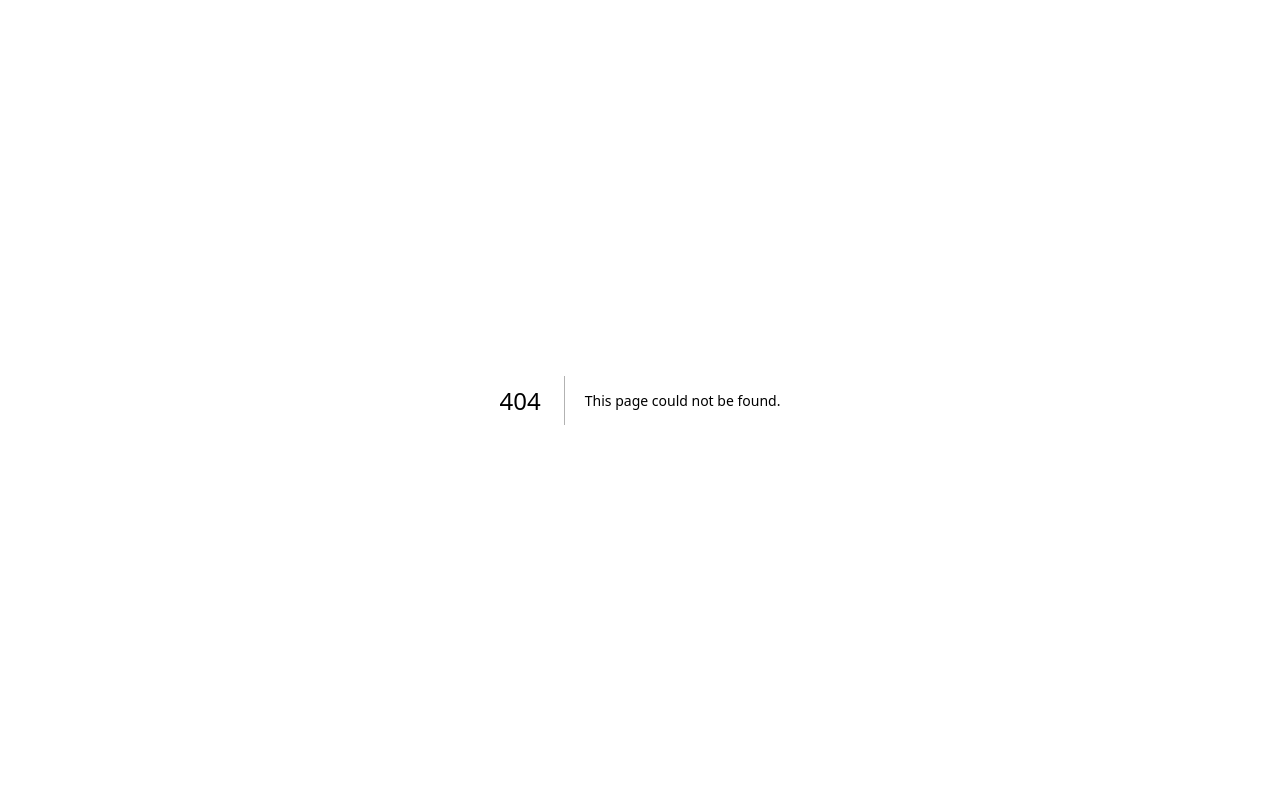
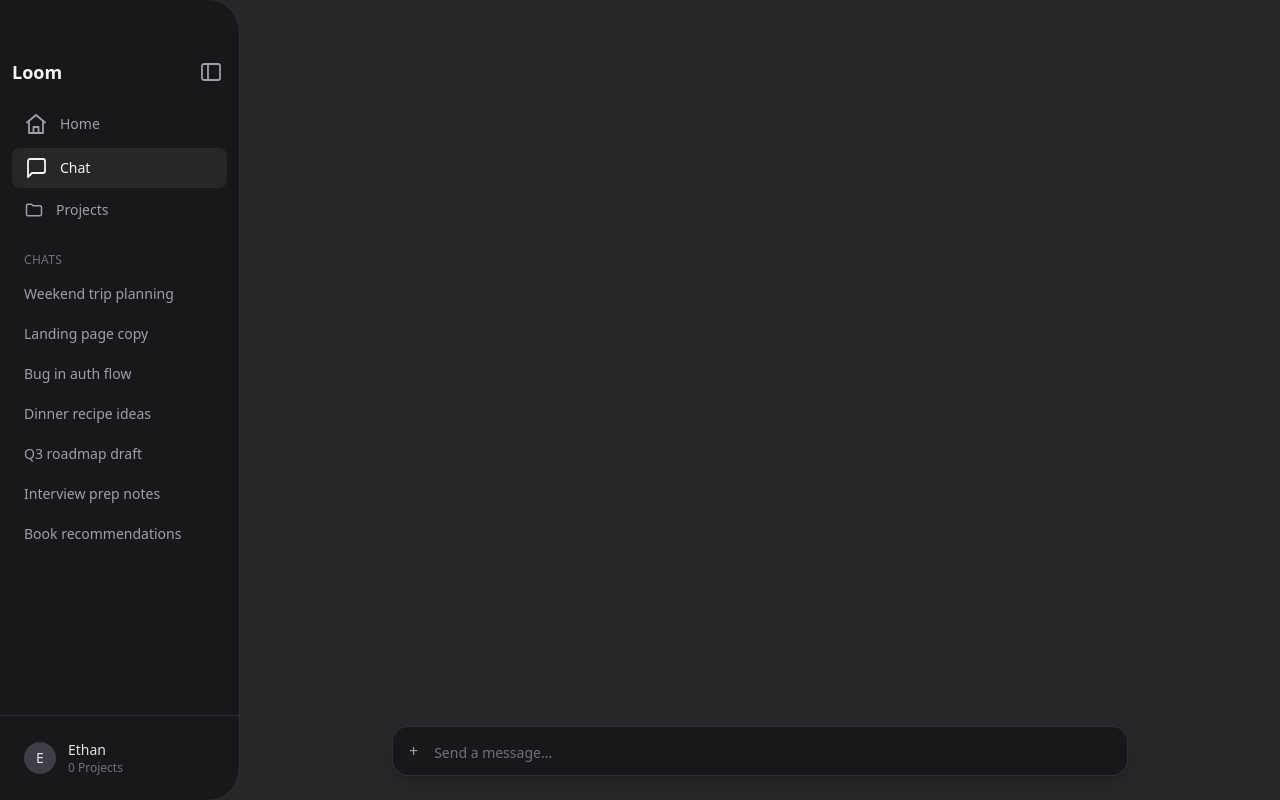
Before and after one commit to ethantiller/Loom, a Next.js app in the folder frontend/: page /chat in a window 1280 px wide. Before the commit this address had no page. Built offline with nearby package versions, Linux system fonts and the light colour scheme.

Commit message:
Make it look fancy 😛

```diff
--- a/frontend/main/main.js
+++ b/frontend/main/main.js
@@ -12,6 +12,9 @@ const createWindow = () => {
   const win = new BrowserWindow({
     width: 800,
     height: 600,
+    titleBarStyle: "hidden",
+    trafficLightPosition: { x: 16, y: 13 },
+    roundedCorners: true,
     webPreferences: {
       preload: path.join(__dirname, "preload.js"),
     },
--- /dev/null
+++ b/frontend/src/app/chat/page.tsx
@@ -0,0 +1,33 @@
+"use client";
+
+import { useState } from "react";
+
+import MessageComposer from "../components/MessageComposer";
+
+export default function ChatPage() {
+  const [messages, setMessages] = useState<string[]>([]);
+
+  function handleSendMessage(message: string): void {
+    setMessages((prevMessages) => [...prevMessages, message]);
+  }
+
+  return (
+    <div className="flex flex-1 flex-col overflow-hidden">
+      {/* Message history area. Content sticks to the bottom and grows upward. */}
+      <div className="flex flex-1 flex-col overflow-y-auto">
+        <div className="mx-auto mt-auto flex w-full max-w-3xl flex-col gap-3 px-4 py-6">
+          {messages.map((message, index) => (
+            <div
+              key={index}
+              className="self-end whitespace-pre-wrap rounded-2xl bg-zinc-700 px-4 py-2 text-sm text-zinc-100"
+            >
+              {message}
+            </div>
+          ))}
+        </div>
+      </div>
+
+      <MessageComposer onSendMessage={handleSendMessage} />
+    </div>
+  );
+}
--- /dev/null
+++ b/frontend/src/app/components/MessageComposer.tsx
@@ -0,0 +1,62 @@
+"use client";
+
+import { useLayoutEffect, useRef, useState, type KeyboardEvent } from "react";
+
+/** Upper bound (px) the textarea grows to before it starts scrolling internally. */
+const MAX_TEXTAREA_HEIGHT = 200;
+
+interface MessageComposerProps {
+  onSendMessage: (message: string) => void;
+}
+
+export default function MessageComposer({ onSendMessage }: MessageComposerProps) {
+  const [value, setValue] = useState<string>("");
+  const textareaRef = useRef<HTMLTextAreaElement>(null);
+
+  // Grow the textarea to fit its content, capped at MAX_TEXTAREA_HEIGHT.
+  useLayoutEffect(() => {
+    const textarea = textareaRef.current;
+    if (!textarea) {
+      return;
+    }
+    textarea.style.height = "auto";
+    textarea.style.height = `${Math.min(textarea.scrollHeight, MAX_TEXTAREA_HEIGHT)}px`;
+  }, [value]);
+
+  // Shift+Enter inserts a newline (the textarea default); a bare Enter sends.
+  function handleKeyDown(event: KeyboardEvent<HTMLTextAreaElement>): void {
+    if (event.key === "Enter" && !event.shiftKey) {
+      event.preventDefault();
+      handleSend();
+    }
+  }
+
+  function handleSend(): void {
+    const message = value.trim();
+    if (!message) {
+      return;
+    }
+    onSendMessage(message);
+    setValue("");
+  }
+
+  return (
+    <div className="mx-auto w-full max-w-3xl px-4 pb-6">
+      <div className="flex items-end gap-2 rounded-2xl border border-zinc-700/60 bg-zinc-900 px-4 py-3 shadow-lg focus-within:border-zinc-600">
+        <button className="cursor-pointer hover:scale-110 ease-in duration-100 rounded-full pr-2 text-zinc-400 transition-colors hover:bg-zinc-800/60 hover:text-zinc-200">
+          +
+        </button>
+        <textarea
+          ref={textareaRef}
+          value={value}
+          onChange={(event) => setValue(event.target.value)}
+          onKeyDown={handleKeyDown}
+          rows={1}
+          placeholder="Send a message..."
+          aria-label="Message"
+          className="max-h-[200px] flex-1 resize-none bg-transparent text-sm text-zinc-200 placeholder:text-zinc-500 focus:outline-none"
+        />
+      </div>
+    </div>
+  );
+}
--- /dev/null
+++ b/frontend/src/app/components/ProjectDropzone.tsx
@@ -0,0 +1,38 @@
+/**
+ * Presentational drop area for creating a project. Purely visual for now —
+ * no drag/drop or upload wiring is attached.
+ */
+
+const ProjectIcon = () => (
+  <svg viewBox="0 0 24 24" fill="none" stroke="currentColor" strokeWidth={1.8} strokeLinecap="round" strokeLinejoin="round" className="h-6 w-6">
+    <path d="M12 16V4" />
+    <path d="m6 10 6-6 6 6" />
+    <path d="M4 16v2a2 2 0 0 0 2 2h12a2 2 0 0 0 2-2v-2" />
+  </svg>
+);
+
+export default function ProjectDropzone() {
+  return (
+    <div className="flex w-[85%] max-w-3xl flex-col items-center gap-4 rounded-3xl border border-dashed border-zinc-600/70 bg-zinc-900/40 px-8 py-14 text-center">
+      <div className="flex h-12 w-12 items-center justify-center rounded-full bg-zinc-800 text-zinc-400">
+        <ProjectIcon />
+      </div>
+
+      <div className="space-y-1">
+        <p className="text-base font-medium text-zinc-200">
+          Create a new project
+        </p>
+        <p className="text-sm text-zinc-500">
+          Drag and drop files here, or use the button below to upload.
+        </p>
+      </div>
+
+      <button
+        type="button"
+        className="cursor-pointer rounded-full bg-zinc-100 px-5 py-2 text-sm font-medium text-zinc-900 transition-colors hover:bg-white"
+      >
+        Upload files
+      </button>
+    </div>
+  );
+}
--- a/frontend/src/app/components/Sidebar.tsx
+++ b/frontend/src/app/components/Sidebar.tsx
@@ -1,38 +1,58 @@
 "use client";
 
+import Image from "next/image";
+import Link from "next/link";
+import { usePathname } from "next/navigation";
 import { useState } from "react";
 
 type NavItem = {
   label: string;
+  href: string;
   icon: React.ReactNode;
 };
+
+const SidebarLogo = () => (
+  <svg viewBox="0 0 24 24" fill="none" stroke="currentColor" strokeWidth={1.8} strokeLinecap="round" strokeLinejoin="round" className="h-6 w-6">
+    <rect x="3" y="4" width="18" height="16" rx="2" />
+    <path d="M9 4v16" />
+  </svg>
+)
+
+const HomeLogo = () => (
+  <svg viewBox="0 0 24 24" fill="none" stroke="currentColor" strokeWidth={1.8} strokeLinecap="round" strokeLinejoin="round" className="h-6 w-6">
+    <path d="M3 10.5 12 3l9 7.5" />
+    <path d="M5 9.5V21h14V9.5" />
+    <path d="M9.5 21v-6h5v6" />
+  </svg>
+)
+
+const ChatLogo = () => (
+  <svg viewBox="0 0 24 24" fill="none" stroke="currentColor" strokeWidth={1.8} strokeLinecap="round" strokeLinejoin="round" className="h-6 w-6">
+    <path d="M21 15a2 2 0 0 1-2 2H8l-4 4V5a2 2 0 0 1 2-2h13a2 2 0 0 1 2 2z" />
+  </svg>
+)
+
+const ProjectLogo = () => (
+  <svg viewBox="0 0 24 24" fill="none" stroke="currentColor" strokeWidth={1.8} strokeLinecap="round" strokeLinejoin="round" className="h-5 w-5">
+    <path d="M3 7a2 2 0 0 1 2-2h4l2 2h8a2 2 0 0 1 2 2v8a2 2 0 0 1-2 2H5a2 2 0 0 1-2-2z" />
+  </svg>
+)
 
 const navItems: NavItem[] = [
   {
     label: "Home",
-    icon: (
-      <svg viewBox="0 0 24 24" fill="none" stroke="currentColor" strokeWidth={1.8} strokeLinecap="round" strokeLinejoin="round" className="h-5 w-5">
-        <path d="M3 10.5 12 3l9 7.5" />
-        <path d="M5 9.5V21h14V9.5" />
-        <path d="M9.5 21v-6h5v6" />
-      </svg>
-    ),
+    href: "/",
+    icon: <HomeLogo />
   },
   {
     label: "Chat",
-    icon: (
-      <svg viewBox="0 0 24 24" fill="none" stroke="currentColor" strokeWidth={1.8} strokeLinecap="round" strokeLinejoin="round" className="h-5 w-5">
-        <path d="M21 15a2 2 0 0 1-2 2H8l-4 4V5a2 2 0 0 1 2-2h13a2 2 0 0 1 2 2z" />
-      </svg>
-    ),
+    href: "/chat",
+    icon: <ChatLogo />
   },
   {
     label: "Projects",
-    icon: (
-      <svg viewBox="0 0 24 24" fill="none" stroke="currentColor" strokeWidth={1.8} strokeLinecap="round" strokeLinejoin="round" className="h-5 w-5">
-        <path d="M3 7a2 2 0 0 1 2-2h4l2 2h8a2 2 0 0 1 2 2v8a2 2 0 0 1-2 2H5a2 2 0 0 1-2-2z" />
-      </svg>
-    ),
+    href: "/projects",
+    icon: <ProjectLogo />
   },
 ];
 
@@ -46,18 +66,29 @@ const chats: string[] = [
   "Book recommendations",
 ];
 
+/** Returns true when the current route should light up the given nav item. */
+function isNavItemActive(pathname: string, href: string): boolean {
+  if (href === "/") {
+    return pathname === "/";
+  }
+  return pathname === href || pathname.startsWith(`${href}/`);
+}
+
 export default function Sidebar() {
-  const [active, setActive] = useState<string>("Home");
+  const pathname = usePathname();
   const [isOpen, setIsOpen] = useState<boolean>(true);
 
   function handleOpenClose(): void {
-    setIsOpen(!isOpen);
+    setIsOpen((open) => !open);
   }
 
-  const sidebarWidth: string = isOpen ? "w-60" : "w-16";
+  const sidebarWidth: string = isOpen ? "w-60" : "w-23";
 
   return (
-    <div className={`flex ${sidebarWidth} shrink-0 flex-col overflow-hidden whitespace-nowrap border-r border-zinc-700/60 bg-zinc-900 transition-[width] duration-200 ease-in-out`}>
+    <div className={`flex ${sidebarWidth} rounded-r-4xl shrink-0 flex-col overflow-hidden whitespace-nowrap border-r border-zinc-700/60 bg-zinc-900 transition-[width] duration-200 ease-in-out`}>
+      {/* Draggable strip that clears the macOS traffic-light buttons */}
+      <div className="drag-region h-10 shrink-0" />
+
       {/* Toggle */}
       <div className={`flex items-center py-4 ${isOpen ? "px-3" : "justify-center px-2"}`}>
         {isOpen && (
@@ -71,23 +102,21 @@ export default function Sidebar() {
             isOpen ? "ml-auto" : ""
           }`}
         >
-          <svg viewBox="0 0 24 24" fill="none" stroke="currentColor" strokeWidth={1.8} strokeLinecap="round" strokeLinejoin="round" className="h-5 w-5">
-            <rect x="3" y="4" width="18" height="16" rx="2" />
-            <path d="M9 4v16" />
-          </svg>
+          <SidebarLogo />
         </button>
       </div>
 
       {/* Nav */}
       <nav className="space-y-1 px-3">
         {navItems.map((item) => {
-          const isActive = item.label === active;
+          const isActive = isNavItemActive(pathname, item.href);
           return (
-            <button
+            <Link
               key={item.label}
-              onClick={() => setActive(item.label)}
+              href={item.href}
               title={!isOpen ? item.label : undefined}
               aria-label={item.label}
+              aria-current={isActive ? "page" : undefined}
               className={`cursor-pointer flex w-full items-center gap-3 rounded-lg py-2 text-sm font-medium transition-colors ${
                 isOpen ? "px-3" : "justify-center px-0"
               } ${
@@ -98,7 +127,7 @@ export default function Sidebar() {
             >
               {item.icon}
               {isOpen && item.label}
-            </button>
+            </Link>
           );
         })}
       </nav>
--- a/frontend/src/app/globals.css
+++ b/frontend/src/app/globals.css
@@ -1,4 +1,12 @@
 @import "tailwindcss";
+
+/* Electron window drag regions */
+.drag-region {
+  -webkit-app-region: drag;
+}
+.no-drag {
+  -webkit-app-region: no-drag;
+}
 
 /* :root {
   --background: #ffffff;
--- a/frontend/src/app/layout.tsx
+++ b/frontend/src/app/layout.tsx
@@ -1,5 +1,6 @@
 import { Geist, Geist_Mono } from "next/font/google";
 import "./globals.css";
+import Sidebar from "./components/Sidebar";
 
 const geistSans = Geist({
   variable: "--font-geist-sans",
@@ -19,9 +20,18 @@ export default function RootLayout({
   return (
     <html
       lang="en"
-      className={`${geistSans.variable} ${geistMono.variable} h-full antialiased`}
+      className={`${geistSans.variable} ${geistMono.variable} bg-zinc-800 h-full antialiased`}
     >
-      <body className="min-h-full flex flex-col">{children}</body>
+      <body className="h-full">
+        <div className="flex h-screen">
+          <Sidebar />
+          <main className="flex flex-1 flex-col overflow-hidden bg-zinc-800">
+            {/* Draggable top strip; same color as the page background */}
+            <div className="drag-region h-10 shrink-0" />
+            {children}
+          </main>
+        </div>
+      </body>
     </html>
   );
 }
--- a/frontend/src/app/page.tsx
+++ b/frontend/src/app/page.tsx
@@ -1,19 +1,9 @@
-import Image from "next/image";
-import Sidebar from "./components/Sidebar";
-
 export default function Home() {
   return (
-    <div className="flex min-h-screen">
-      <Sidebar />
-      <div className="flex flex-1 items-center justify-center bg-zinc-800 px-6">
-        <main className="flex w-full max-w-sm flex-col items-center gap-7 text-center">
-          <div>
-            <p className="text-3xl font-semibold text-zinc-300">
-              Welcome back, <span className="font-medium text-zinc-300">Ethan</span>
-            </p>
-          </div>
-        </main>
-      </div>
+    <div className="flex flex-1 items-center justify-center px-6">
+      <p className="text-3xl font-semibold text-zinc-300">
+        Welcome back, <span className="font-medium text-zinc-300">Ethan</span>
+      </p>
     </div>
   );
 }
--- /dev/null
+++ b/frontend/src/app/projects/page.tsx
@@ -0,0 +1,11 @@
+import ProjectDropzone from "../components/ProjectDropzone";
+
+export default function ProjectsPage() {
+  return (
+    <div className="flex flex-1 flex-col items-center overflow-y-auto px-6 pt-[18vh]">
+      <ProjectDropzone />
+
+      <p className="mt-8 text-sm text-zinc-500">You have no projects.</p>
+    </div>
+  );
+}
```
